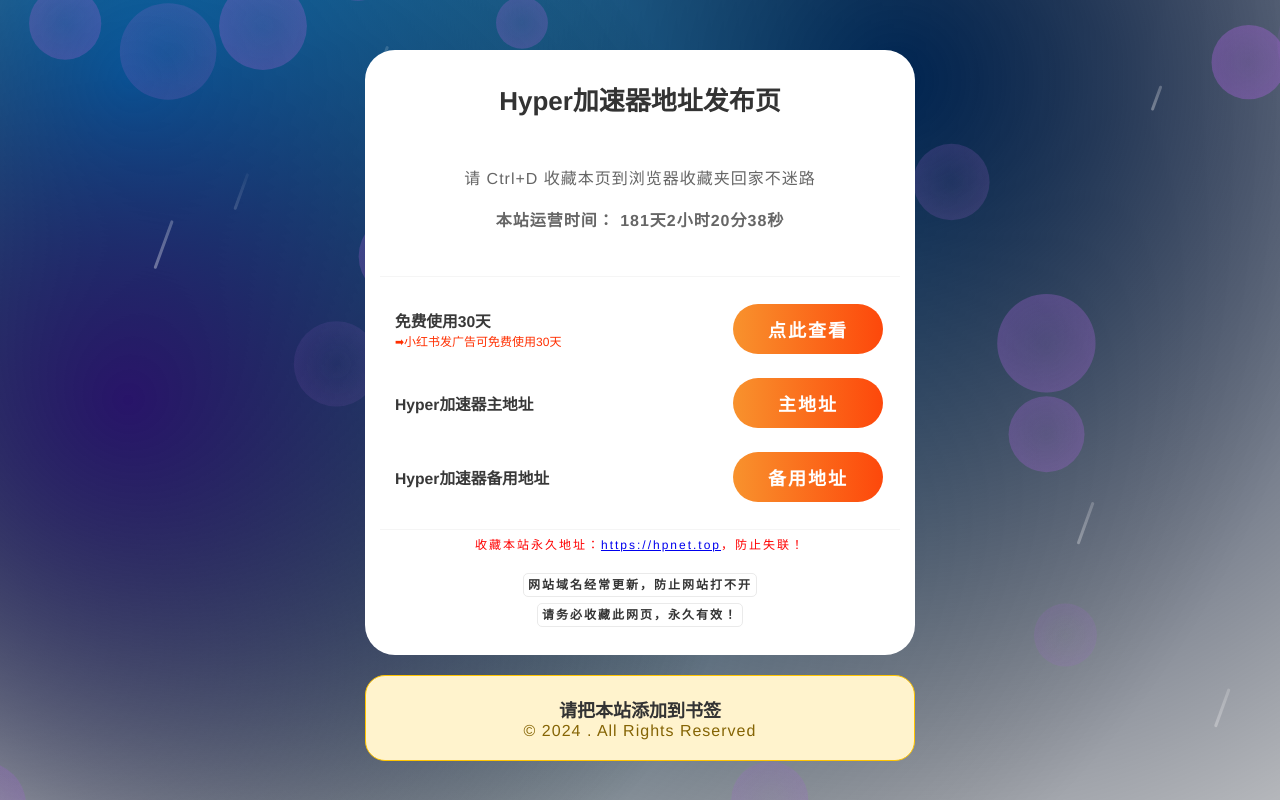
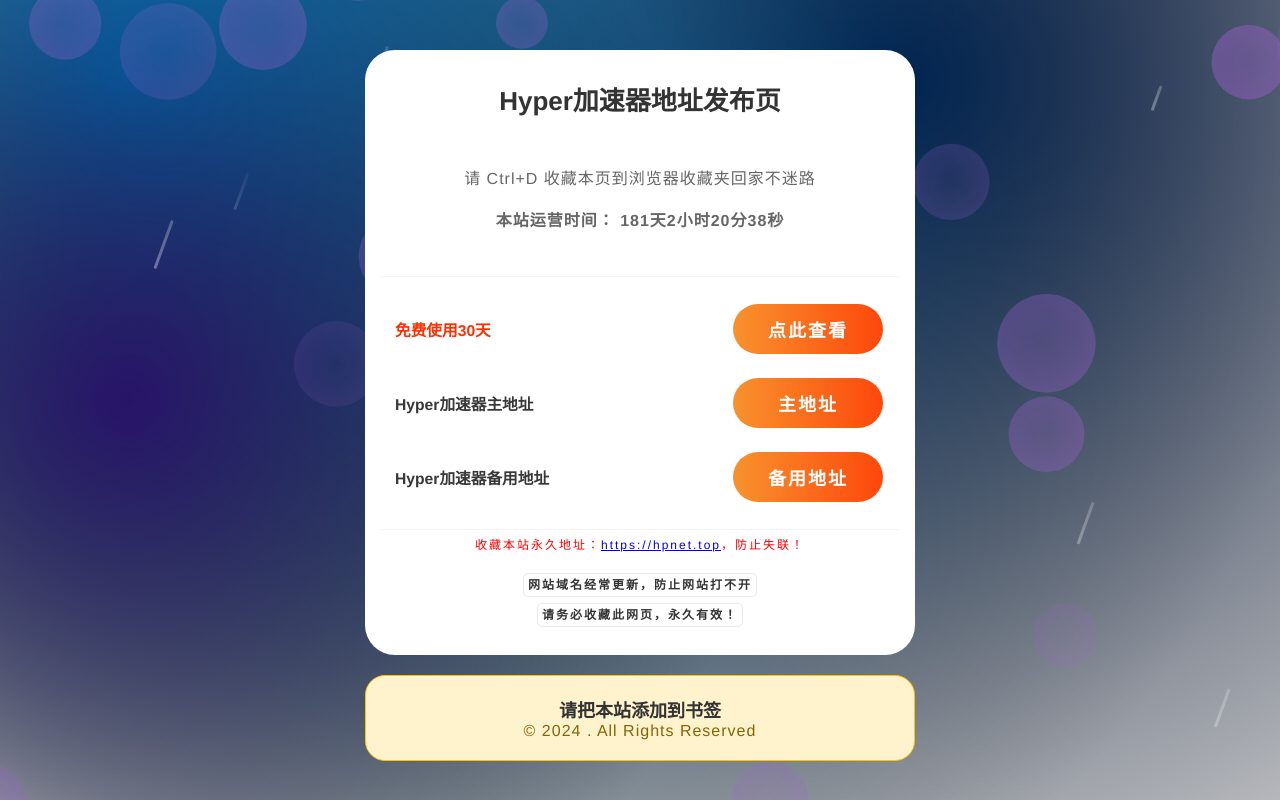
Before and after one commit to HyperVpn/hyper-home, a plain HTML site: page index.html in a window 1280 px wide. Drawn offline with Linux system fonts and the light colour scheme.

Commit message:
Update index.html

```diff
--- a/index.html
+++ b/index.html
@@ -34,8 +34,8 @@
                     <ul>
                        <li>
                            <div class="link-info">
-                               <h3>免费使用30天</h3>
-                               <p style="color: #ff2f00">➡小红书发广告可免费使用30天</p>
+                               <h3 style="color: #ff2f00">免费使用30天</h3>
+<!--                                <p style="color: #ff2f00">➡小红书发广告可免费使用30天</p> -->
                            </div>
                            <a href="https://yq.hpvpn.com/article/guide" target="_blank">点此查看</a>
                        </li>
```
